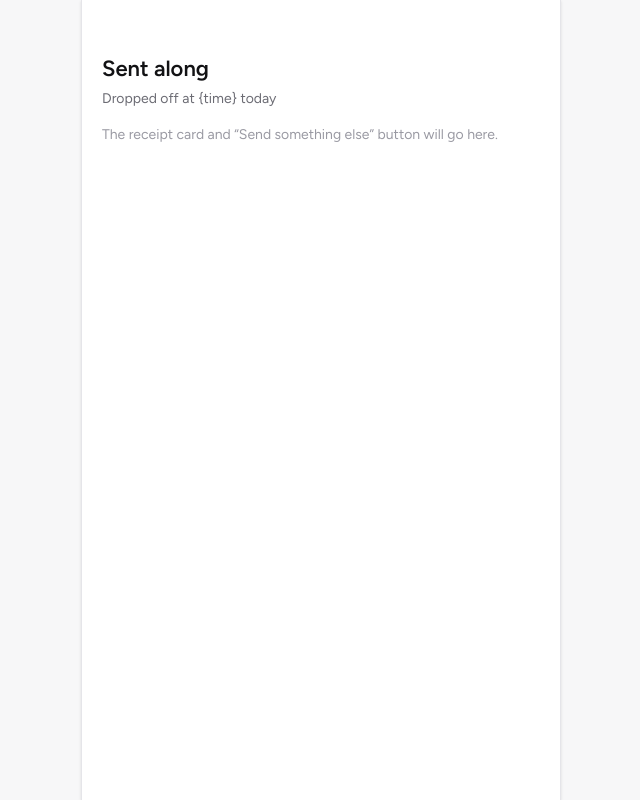
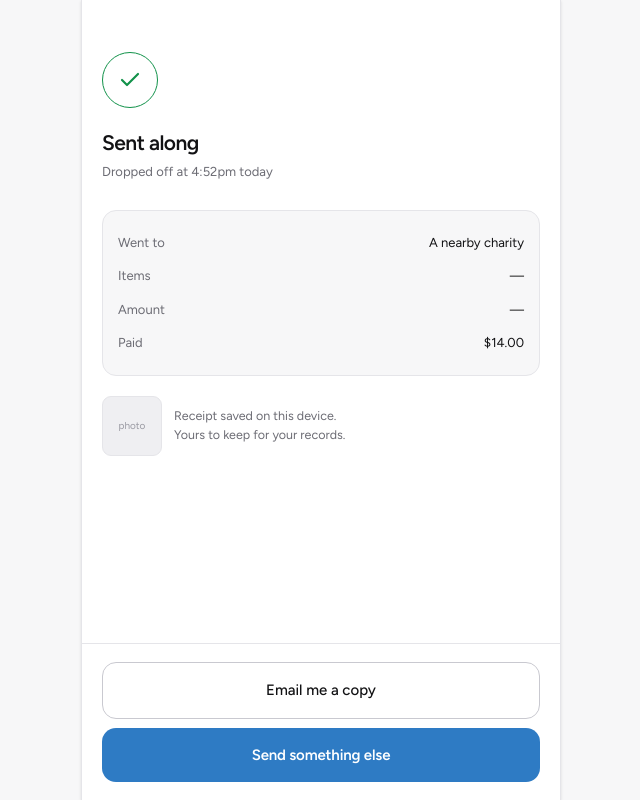
Before and after one commit to harshdama2008/send-it-along, a Next.js app: page /done in a window 1280 px wide. Shown: the whole page, without its empty margins (319-959 px from the left). Built offline with nearby package versions, Linux system fonts and the light colour scheme.

Commit message:
Step 1 — build the done screen, share giving-summary formatting

```diff
--- a/app/done/page.tsx
+++ b/app/done/page.tsx
@@ -1,16 +1,94 @@
+"use client";
+
+import { useRouter } from "next/navigation";
+import { Check } from "lucide-react";
 import { Header } from "@/components/header";
+import { useDonation } from "@/lib/donation-store";
+import { formatCategoryPhrase, SIZE_LABELS } from "@/lib/donation-format";
 
 export default function DonePage() {
+  const router = useRouter();
+  const { donation, reset } = useDonation();
+
+  const itemsPhrase = formatCategoryPhrase(donation.categories);
+  const sizeLabel = donation.size ? SIZE_LABELS[donation.size] : null;
+  const amountPhrase = sizeLabel
+    ? sizeLabel.charAt(0).toUpperCase() + sizeLabel.slice(1)
+    : "—";
+
+  function handleSendAnother() {
+    reset();
+    router.push("/");
+  }
+
   return (
     <div className="flex flex-1 flex-col overflow-hidden">
       <Header />
-      <div className="flex-1 overflow-y-auto px-5 pb-[calc(24px+env(safe-area-inset-bottom))]">
-        <h1 className="text-[22px] font-semibold text-ink">Sent along</h1>
-        <p className="mt-1 text-sm text-muted">Dropped off at {"{time}"} today</p>
-        <p className="mt-4 text-sm text-dim">
-          The receipt card and &ldquo;Send something else&rdquo; button will
-          go here.
-        </p>
+
+      <div className="flex-1 overflow-y-auto px-5 pb-6">
+        <div className="mb-[22px] flex h-14 w-14 items-center justify-center rounded-full border-[1.5px] border-open">
+          <Check className="h-6 w-6 text-open" strokeWidth={2.2} />
+        </div>
+
+        <h1 className="text-[21px] font-semibold leading-[1.25] tracking-[-0.025em] text-ink">
+          Sent along
+        </h1>
+        <p className="mt-1.5 text-[13px] text-muted">Dropped off at 4:52pm today</p>
+
+        <div className="mt-7 rounded-[14px] border border-border bg-surface p-[15px]">
+          <div className="flex justify-between py-[7px] text-[13px]">
+            <span className="text-muted">Went to</span>
+            <span className="text-ink">{donation.charity?.name ?? "A nearby charity"}</span>
+          </div>
+          <div className="flex justify-between py-[7px] text-[13px]">
+            <span className="text-muted">Items</span>
+            <span className="text-ink">{itemsPhrase || "—"}</span>
+          </div>
+          <div className="flex justify-between py-[7px] text-[13px]">
+            <span className="text-muted">Amount</span>
+            <span className="text-ink">{amountPhrase}</span>
+          </div>
+          <div className="flex justify-between py-[7px] text-[13px]">
+            <span className="text-muted">Paid</span>
+            <span className="text-ink">$14.00</span>
+          </div>
+        </div>
+
+        <div className="mt-5 flex items-center gap-3">
+          <div className="flex h-[60px] w-[60px] flex-none items-center justify-center overflow-hidden rounded-[9px] border border-border bg-surface-2">
+            {donation.photo ? (
+              // eslint-disable-next-line @next/next/no-img-element -- local blob preview, not a static/remote asset
+              <img
+                src={donation.photo.previewUrl}
+                alt="The pile you gave away"
+                className="h-full w-full object-cover"
+              />
+            ) : (
+              <span className="text-[10px] text-dim">photo</span>
+            )}
+          </div>
+          <p className="flex-1 text-[12.5px] leading-[1.5] text-muted">
+            Receipt saved on this device.
+            <br />
+            Yours to keep for your records.
+          </p>
+        </div>
+      </div>
+
+      <div className="flex-none border-t border-border bg-bg px-5 pb-[calc(18px+env(safe-area-inset-bottom))] pt-[18px]">
+        <button
+          type="button"
+          className="mb-[9px] w-full rounded-[14px] border border-border-strong py-4 text-[15px] font-medium text-ink"
+        >
+          Email me a copy
+        </button>
+        <button
+          type="button"
+          onClick={handleSendAnother}
+          className="w-full rounded-[14px] bg-brand py-4 text-[15px] font-semibold tracking-[-0.01em] text-white"
+        >
+          Send something else
+        </button>
       </div>
     </div>
   );
--- a/lib/donation-format.ts
+++ b/lib/donation-format.ts
@@ -16,12 +16,16 @@ export const SIZE_LABELS: Record<DonationSize, string> = {
   carload: "a carload",
 };
 
+export function formatCategoryPhrase(categories: DonationCategory[]): string {
+  const categoryText = categories.map((category) => CATEGORY_LABELS[category]).join(", ");
+  return categoryText.charAt(0).toUpperCase() + categoryText.slice(1);
+}
+
 export function formatGivingSummary(
   categories: DonationCategory[],
   size: DonationSize | null,
 ): string {
-  const categoryText = categories.map((category) => CATEGORY_LABELS[category]).join(", ");
-  const capitalized = categoryText.charAt(0).toUpperCase() + categoryText.slice(1);
+  const capitalized = formatCategoryPhrase(categories);
   const sizeText = size ? SIZE_LABELS[size] : null;
   if (capitalized && sizeText) return `${capitalized} · ${sizeText}`;
   return capitalized || sizeText || "";
```
